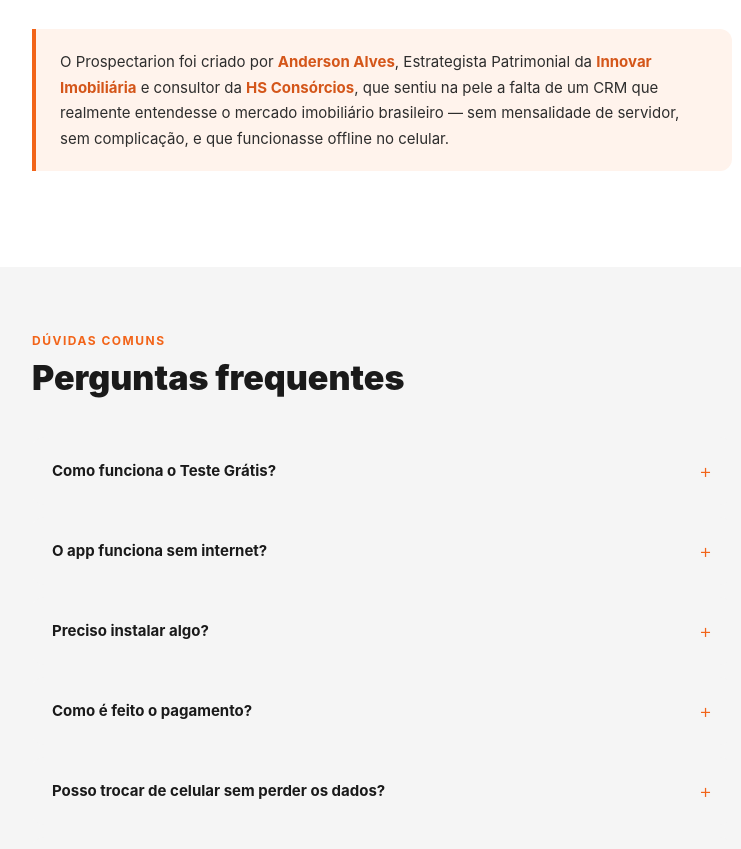
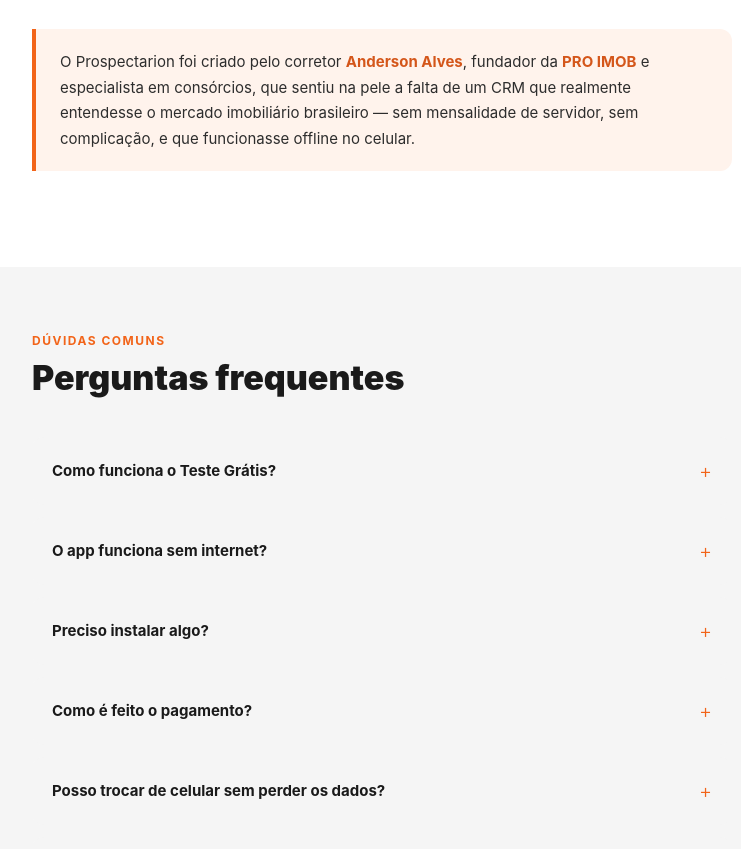
Before and after one commit to prospectarion/prospectarion.github.io, a plain HTML site: page vitrine.html in a window 1280 px wide. Shown: the part 4154-5003 px from the top of the page, without its empty margins (258-999 px from the left). Drawn offline with Linux system fonts and the light colour scheme.

Commit message:
Remove a Innovar de todas as páginas: agora PRO IMOB · corretor Anderson Alves
Co-Authored-By: Claude Opus 5.5 <noreply@anthropic.com>
Claude-Session: https://claude.ai/code/session_012YCHEFEhPCeFZvzMQdi4Bj

```diff
--- a/vitrine.html
+++ b/vitrine.html
@@ -532,7 +532,7 @@ footer a:hover { color: var(--laranja); }
     </div>
 
     <div class="sobre-box">
-      <p>O Prospectarion foi criado por <strong>Anderson Alves</strong>, Estrategista Patrimonial da <strong>Innovar Imobiliária</strong> e consultor da <strong>HS Consórcios</strong>, que sentiu na pele a falta de um CRM que realmente entendesse o mercado imobiliário brasileiro — sem mensalidade de servidor, sem complicação, e que funcionasse offline no celular.</p>
+      <p>O Prospectarion foi criado pelo corretor <strong>Anderson Alves</strong>, fundador da <strong>PRO IMOB</strong> e especialista em consórcios, que sentiu na pele a falta de um CRM que realmente entendesse o mercado imobiliário brasileiro — sem mensalidade de servidor, sem complicação, e que funcionasse offline no celular.</p>
     </div>
   </div>
 </section>
```
